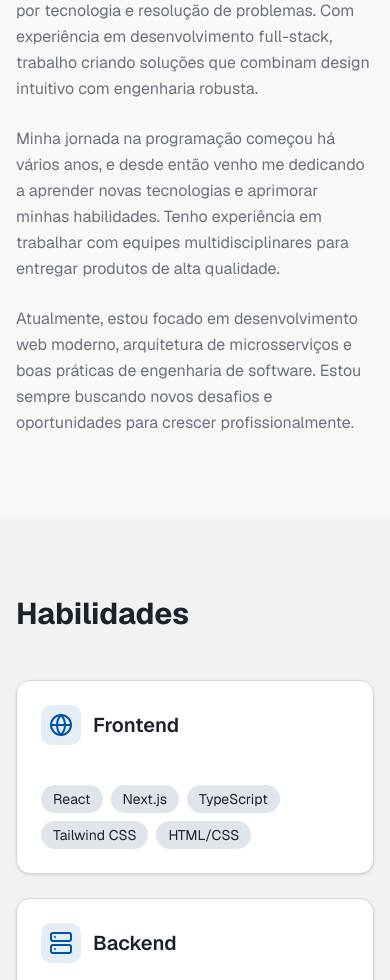
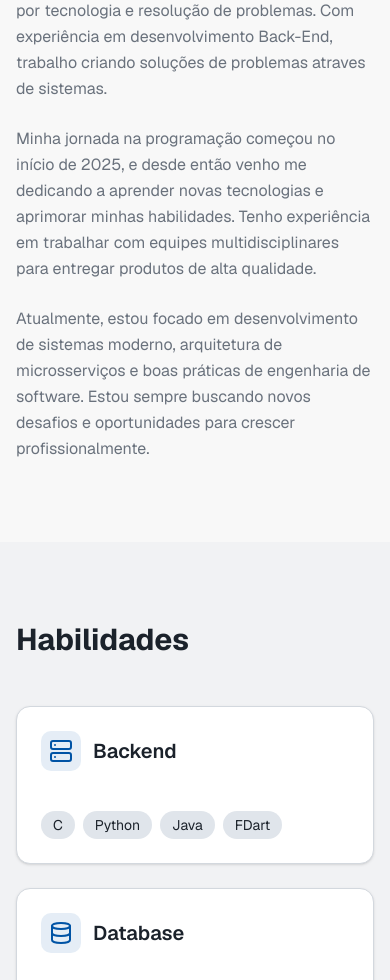
Before and after one commit to Kaio-dev2/Portif-lio, a Next.js app: page / in a window 390 px wide. Shown: the part 1020-2000 px from the top of the page. Built offline with nearby package versions, Linux system fonts and the light colour scheme.

Commit message:
mudanças de informações pessoais

```diff
--- a/components/about.tsx
+++ b/components/about.tsx
@@ -7,17 +7,17 @@ export function About() {
         <div className="space-y-6 text-muted-foreground leading-relaxed">
           <p className="text-pretty">
             Sou um desenvolvedor de sistemas apaixonado por tecnologia e resolução de problemas. Com experiência em
-            desenvolvimento full-stack, trabalho criando soluções que combinam design intuitivo com engenharia robusta.
+            desenvolvimento Back-End, trabalho criando soluções de problemas atraves de sistemas.
           </p>
 
           <p className="text-pretty">
-            Minha jornada na programação começou há vários anos, e desde então venho me dedicando a aprender novas
+            Minha jornada na programação começou no início de 2025, e desde então venho me dedicando a aprender novas
             tecnologias e aprimorar minhas habilidades. Tenho experiência em trabalhar com equipes multidisciplinares
             para entregar produtos de alta qualidade.
           </p>
 
           <p className="text-pretty">
-            Atualmente, estou focado em desenvolvimento web moderno, arquitetura de microsserviços e boas práticas de
+            Atualmente, estou focado em desenvolvimento de sistemas moderno, arquitetura de microsserviços e boas práticas de
             engenharia de software. Estou sempre buscando novos desafios e oportunidades para crescer profissionalmente.
           </p>
         </div>
--- a/components/contact.tsx
+++ b/components/contact.tsx
@@ -1,90 +1,22 @@
 "use client"
 
-import type React from "react"
-
 import { Card } from "@/components/ui/card"
-import { Button } from "@/components/ui/button"
-import { Input } from "@/components/ui/input"
-import { Textarea } from "@/components/ui/textarea"
 import { Mail, MapPin, Phone } from "lucide-react"
-import { useState } from "react"
 
 export function Contact() {
-  const [formData, setFormData] = useState({
-    name: "",
-    email: "",
-    message: "",
-  })
-
-  const handleSubmit = (e: React.FormEvent) => {
-    e.preventDefault()
-    console.log("Form submitted:", formData)
-    // Adicione aqui a lógica de envio do formulário
-    alert("Mensagem enviada! (Esta é uma demonstração)")
-  }
-
   return (
     <section id="contact" className="py-20 px-4">
-      <div className="container mx-auto max-w-6xl">
-        <div className="mb-12">
-          <h2 className="text-3xl md:text-4xl font-bold mb-4">Entre em Contato</h2>
-          <p className="text-muted-foreground text-pretty">Interessado em trabalhar juntos? Envie-me uma mensagem!</p>
+      <div className="container mx-auto max-w-4xl">
+        <div className="mb-12 text-center">
+          <h2 className="text-3xl md:text-4xl font-bold mb-4">
+            Informações de Contato
+          </h2>
+          <p className="text-muted-foreground">
+            Você pode me encontrar pelos canais abaixo
+          </p>
         </div>
 
-        <div className="grid grid-cols-1 lg:grid-cols-3 gap-8">
-          <div className="lg:col-span-2">
-            <Card className="p-6">
-              <form onSubmit={handleSubmit} className="space-y-6">
-                <div>
-                  <label htmlFor="name" className="block text-sm font-medium mb-2">
-                    Nome
-                  </label>
-                  <Input
-                    id="name"
-                    type="text"
-                    placeholder="Seu nome"
-                    value={formData.name}
-                    onChange={(e) => setFormData({ ...formData, name: e.target.value })}
-                    required
-                  />
-                </div>
-
-                <div>
-                  <label htmlFor="email" className="block text-sm font-medium mb-2">
-                    Email
-                  </label>
-                  <Input
-                    id="email"
-                    type="email"
-                    placeholder="seu.email@exemplo.com"
-                    value={formData.email}
-                    onChange={(e) => setFormData({ ...formData, email: e.target.value })}
-                    required
-                  />
-                </div>
-
-                <div>
-                  <label htmlFor="message" className="block text-sm font-medium mb-2">
-                    Mensagem
-                  </label>
-                  <Textarea
-                    id="message"
-                    placeholder="Sua mensagem..."
-                    rows={6}
-                    value={formData.message}
-                    onChange={(e) => setFormData({ ...formData, message: e.target.value })}
-                    required
-                  />
-                </div>
-
-                <Button type="submit" size="lg" className="w-full">
-                  Enviar Mensagem
-                </Button>
-              </form>
-            </Card>
-          </div>
-
-          <div className="space-y-6">
+        <div className="grid grid-cols-1 md:grid-cols-3 gap-6">
           <Card className="p-6">
             <div className="flex items-start gap-4">
               <div className="p-2 bg-primary/10 rounded-lg">
@@ -92,7 +24,9 @@ export function Contact() {
               </div>
               <div>
                 <h3 className="font-semibold mb-1">Email</h3>
-                  <p className="text-sm text-muted-foreground">seu.email@exemplo.com</p>
+                <p className="text-sm text-muted-foreground">
+                  kaiorichard1145@gmail.com
+                </p>
               </div>
             </div>
           </Card>
@@ -104,7 +38,9 @@ export function Contact() {
               </div>
               <div>
                 <h3 className="font-semibold mb-1">Telefone</h3>
-                  <p className="text-sm text-muted-foreground">+55 (11) 99999-9999</p>
+                <p className="text-sm text-muted-foreground">
+                  +55 (47) 98453-8664
+                </p>
               </div>
             </div>
           </Card>
@@ -116,17 +52,18 @@ export function Contact() {
               </div>
               <div>
                 <h3 className="font-semibold mb-1">Localização</h3>
-                  <p className="text-sm text-muted-foreground">São Paulo, Brasil</p>
+                <p className="text-sm text-muted-foreground">
+                  Itajaí-SC, Brasil
+                </p>
               </div>
             </div>
           </Card>
         </div>
-        </div>
-      </div>
 
         <footer className="mt-20 pt-8 border-t text-center text-sm text-muted-foreground">
-        <p>© 2026 Seu Nome. Todos os direitos reservados.</p>
+          <p>© 2026 Kaio Richard Amaral Lisboa. Todos os direitos reservados.</p>
         </footer>
+      </div>
     </section>
   )
 }
--- a/components/experience.tsx
+++ b/components/experience.tsx
@@ -3,39 +3,15 @@ import { Briefcase, Calendar } from "lucide-react"
 
 const experiences = [
   {
-    title: "Desenvolvedor Full-Stack Sênior",
-    company: "Tech Company",
-    period: "2022 - Presente",
+    title: "Analista de Dados",
+    company: "Thyssenkrupp Marine System Brasil e Sul - Itajaí/SC",
+    period: "2025 - Presente",
     description:
-      "Desenvolvimento de aplicações web escaláveis usando React, Next.js e Node.js. Liderança técnica de equipe e mentoria de desenvolvedores júnior.",
+      " Atuação na organização, análise e interpretação de dados, utilizando Excel como principal ferramenta para tratamento de informações, criação de planilhas estruturadas, relatórios e indicadores. Experiência com fórmulas, tabelas dinâmicas, gráficos e automações básicas em VBA, com foco em otimizar processos e reduzir tarefas manuais.",
     achievements: [
-      "Reduziu tempo de carregamento em 40% através de otimizações",
-      "Implementou arquitetura de microsserviços",
-      "Mentoria de 5 desenvolvedores júnior",
-    ],
-  },
-  {
-    title: "Desenvolvedor Full-Stack",
-    company: "Digital Agency",
-    period: "2020 - 2022",
-    description:
-      "Desenvolvimento de soluções web personalizadas para diversos clientes. Trabalho com múltiplas tecnologias e frameworks.",
-    achievements: [
-      "Entregou +15 projetos com sucesso",
-      "Implementou CI/CD pipelines",
-      "Melhorou performance de aplicações legadas",
-    ],
-  },
-  {
-    title: "Desenvolvedor Junior",
-    company: "Startup XYZ",
-    period: "2018 - 2020",
-    description:
-      "Desenvolvimento frontend e backend de aplicações web. Aprendizado contínuo e trabalho em equipe ágil.",
-    achievements: [
-      "Contribuiu para produto principal da empresa",
-      "Participou de decisões de arquitetura",
-      "Desenvolveu features end-to-end",
+      "Criação de Arquivo Macro para Manipulação de Dados entre arquivos e automações de Tarefas",
+      "Criação de Arquivo Macro para Apresentação de Dados Query filtrados de outros arquivos com gráficos",
+      "Desenvolvimento de comunicação clara e objetiva para discussão de dados, alinhamento de projetos de automação e participação em reuniões técnicas com a equipe.",
     ],
   },
 ]
--- a/components/hero.tsx
+++ b/components/hero.tsx
@@ -22,8 +22,7 @@ export function Hero() {
           </h2>
 
           <p className="text-lg text-muted-foreground max-w-2xl leading-relaxed text-pretty">
-            Especializado em criar soluções robustas e escaláveis. Experiência em desenvolvimento full-stack,
-            arquitetura de sistemas e implementação de aplicações web modernas.
+            EDesenvolvedor Back-End em formação, com foco na construção de aplicações eficientes e bem estruturadas.Possuo base em Python, C. Java, VBA, lógica de programação e bancos de dados, buscando evoluir continuamente por meio de projetos práticos e aprendizado constante.
           </p>
 
           <div className="flex flex-wrap gap-4">
--- a/components/projects.tsx
+++ b/components/projects.tsx
@@ -4,37 +4,36 @@ import { ExternalLink, Github } from "lucide-react"
 
 const projects = [
   {
-    title: "Sistema de E-commerce",
+    title: "Manipulação de Vetores",
     description:
-      "Plataforma completa de e-commerce com painel administrativo, carrinho de compras, pagamentos integrados e gestão de estoque.",
-    tech: ["Next.js", "PostgreSQL", "Stripe", "Tailwind CSS"],
-    image: "/modern-ecommerce-dashboard.png",
+      "Programa desenvolvido em C para gerenciamento de um vetor de números inteiros, com foco no aprendizado de manipulação de arrays, estruturas de controle e interação via console.O sistema oferece operações básicas de CRUD, validações de entrada e uma lógica de saída controlada, reforçando boas práticas de programação e uso consciente dos dados.",
+    tech: ["C"],
+    image: "/",
     github: "#",
     demo: "#",
   },
   {
-    title: "API REST Escalável",
-    description: "API REST robusta com autenticação JWT, rate limiting, documentação Swagger e testes automatizados.",
-    tech: ["Node.js", "Express", "MongoDB", "Redis"],
-    image: "/api-documentation-interface.png",
+    title: "Jogo de Aposta (Macaco Milionário) - Terminal",
+    description: "Jogo simples desenvolvido em Python, baseado em um sistema de apostas por rodadas, onde o jogador gerencia saldo, define valores de aposta e tenta obter combinações vencedoras para ganhar prêmios.O projeto trabalha lógica de programação, controle de fluxo, validação de entradas e geração de resultados aleatórios, com interação direta via terminal.",
+    tech: ["Python"],
+    image: "/",
     github: "#",
     demo: "#",
   },
   {
-    title: "Dashboard Analytics",
-    description: "Dashboard interativo para análise de dados em tempo real com gráficos dinâmicos e filtros avançados.",
-    tech: ["React", "TypeScript", "D3.js", "WebSocket"],
-    image: "/analytics-dashboard-charts.png",
+    title: "Jogo da Pedra Papel e Tesoura Multiplayer",
+    description: "AO desenvolvimento do código, justifica-se pela necessidade de um jogo multiplayer de pedra, papel e tesoura entre duas pessoas rodando o mesmo código em máquinas diferentes, estando conectadas no mesmo servidor..",
+    tech: ["Python","Redis"],
+    image: "/",
     github: "#",
     demo: "#",
   },
-  {
-    title: "App de Gestão de Tarefas",
-    description:
-      "Aplicação de gerenciamento de projetos com funcionalidades de kanban, calendário e colaboração em equipe.",
-    tech: ["Next.js", "Prisma", "PostgreSQL", "tRPC"],
-    image: "/project-management-kanban-board.png",
-    github: "#",
+{
+    title: "Sistema de Gerenciamento de Estoques",
+    description: "Sistema desenvolvido em Python com SQLite, focado no controle de estoque, registro de vendas, gerenciamento de usuários e geração de relatórios financeiros.m hash de senha e lógica de negócios, simulando um ambiente real de gestão comercial.",
+    tech: ["Python","SQLite3"],
+    image: "https://miro.medium.com/1*9oq7pQsxHMD_2L7m_nPjsw.png",
+    github: "https://github.com/Kaio-dev2/Sistema_de_Gerenciamento_de_Estoques.git",
     demo: "#",
   },
 ]
--- a/components/skills.tsx
+++ b/components/skills.tsx
@@ -3,34 +3,19 @@ import { Code2, Database, Globe, Server, Boxes, GitBranch } from "lucide-react"
 
 const skillCategories = [
   {
-    title: "Frontend",
-    icon: Globe,
-    skills: ["React", "Next.js", "TypeScript", "Tailwind CSS", "HTML/CSS"],
-  },
-  {
     title: "Backend",
     icon: Server,
-    skills: ["Node.js", "Python", "Java", "REST APIs", "GraphQL"],
+    skills: ["C", "Python", "Java", "FDart"],
   },
   {
     title: "Database",
     icon: Database,
-    skills: ["PostgreSQL", "MongoDB", "Redis", "SQL", "Prisma"],
+    skills: ["MongoDB", "Redis", "MySQL"],
   },
   {
     title: "DevOps",
     icon: GitBranch,
-    skills: ["Git", "Docker", "CI/CD", "Linux", "AWS"],
-  },
-  {
-    title: "Arquitetura",
-    icon: Boxes,
-    skills: ["Microsserviços", "Design Patterns", "Clean Code", "TDD", "Agile"],
-  },
-  {
-    title: "Linguagens",
-    icon: Code2,
-    skills: ["JavaScript", "TypeScript", "Python", "Java", "C#"],
+    skills: ["Git"],
   },
 ]
 
```
Lines whose indentation alone changed are shown as unchanged.
